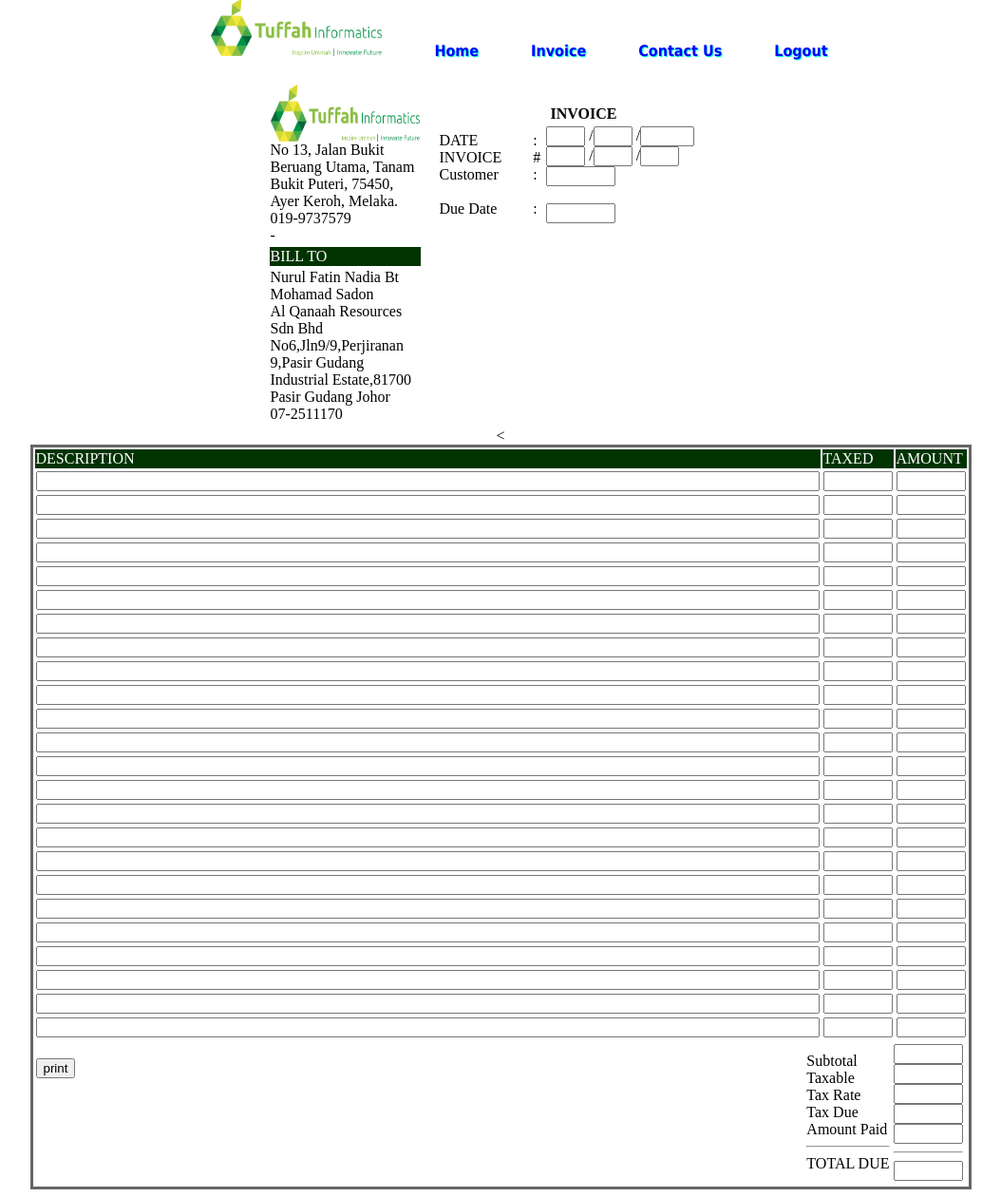
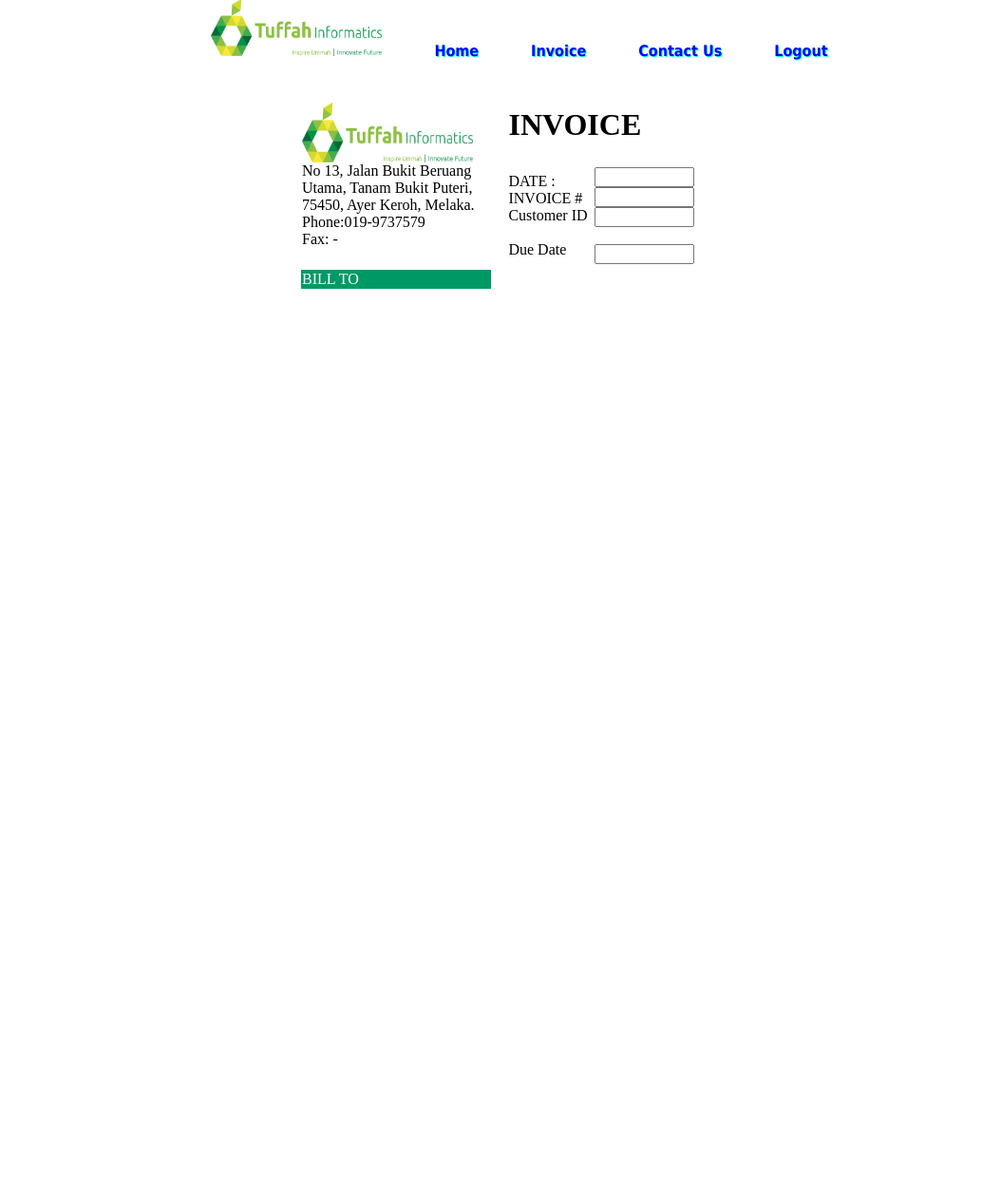
Before and after one commit to umaqgeek/TIS, a PHP site: page /invoice.php in a window 1280 px wide. Shown: the part 17-1277 px from the top of the page at 95% size, without its empty margins (113-1167 px from the left). After the commit the page ends 321 px from the top, so only its background shows below. Run offline with PHP 8.4, Linux system fonts and the light colour scheme.

Commit message:
version 3(invoice) version 4(view)

```diff
--- a/tuffah/index.php
+++ b/tuffah/index.php
@@ -10,7 +10,7 @@ include ('config.php');
 </head>
 
 <body>
-<div id="wrapper">
+<div>
 	<?php include_once("temp_header.php"); ?>
     <br />
     <?php include_once("temp_login.php"); ?>
--- a/tuffah/invoice.php
+++ b/tuffah/invoice.php
@@ -12,201 +12,36 @@
 <body>
 <div align="center" class="main">
   <?php include("temp_nav.php"); ?><br /><br />
-  <div align="center">
-  <form action="" method="POST">
-  	<table align="center">
+<div>
+  	<form action="" method="post">
+    	<table width="424">
         	<tr>
-    <td width="157"><img src="<?php echo $companylogo; ?>" width="157" height="60" /><br />
+            	<td width="203"><img src="<?php echo $companylogo; ?>" width="180" height="63" /><br />
                 	<?php echo $c_address; ?><br />
-                    <?php echo $c_phone; ?><br />
-                    <?php echo $c_fax; ?></td>
+                	Phone:<?php echo $c_phone; ?><br />
+                	Fax:<?php echo $c_fax; ?><br /></td>
                 <td width="10">&nbsp;</td>
-    <td width="270">
-    	<table width="310">
+                <td width="204">
+                	<table width="202" height="80">
                     	<tr>
-    			<td align="center" colspan="3"><b>INVOICE</b><br /></td>
+                       	  <td colspan="2"><strong><h1>INVOICE</h1></strong></td>
                         </tr>
                         <tr>
-    			<td width="32%">DATE<br />
-            		INVOICE<br />
-                	Customer<br /><br />
+                          <td width="108">DATE :<br />
+                          	INVOICE #<br />
+                            Customer ID<br /><br />
                             Due Date</td>
-    			<td width="4%">:<br />
-            		#<br />
-                	:<br /><br />
-                	:</td>
-            	<td width="64%"><input name="" type="text" size="2" />
-            	/<input name="" type="text" size="2" />
-            	/<input name="" type="text" size="4" /><br />
-            	<input name="" type="text" size="2" />
-            	/<input name="" type="text" size="2" />
-            	/<input name="" type="text" size="2" /><br />
-            	<input name="" type="text" size="6" /><br /><br />
-                <input name="" type="text" size="6" /></td>
+                          <td width="60"><input name="" type="text" size="10" /><br />
+                            <input name="" type="text" size="10" /><br />
+                            <input name="" type="text" size="10" /><br /><br />
+                            <input name="" type="text" size="10" /></td>
                         </tr>
                     </table>
-	</td>
             </tr>
             <tr>
-  	<td bgcolor="#003300"><font color="#FFFFFF">BILL TO</font></td>
-  </tr>
-  <tr>
-  <td>Nurul Fatin Nadia Bt Mohamad Sadon<br />
-      Al Qanaah Resources Sdn Bhd<br />
-      No6,Jln9/9,Perjiranan 9,Pasir Gudang Industrial Estate,81700 Pasir Gudang Johor<br />
-      07-2511170</td>
-   </tr>
-   <tr>
-   	<table bordercolor="#666666">
-  		<tr>
-    		<td bgcolor="#003300"><font color="#FFFFFF">DESCRIPTION</font></td>
-    		<td bgcolor="#003300"><font color="#FFFFFF">TAXED</font></td>
-            <td bgcolor="#003300"><font color="#FFFFFF">AMOUNT</font></td>
-  		</tr>
- 		<tr>
-    		<td><input name="" type="text" size="100" /></td>
-    		<td><input name="" type="text" size="6" /></td>
-            <td><input name="" type="text" size="6" /></td>
-  		</tr>
-  		<tr>
-    		<td><input name="" type="text" size="100" /></td>
-    		<td><input name="" type="text" size="6" /></td>
-            <td><input name="" type="text" size="6" /></td>
-  		</tr>
-  		<tr>
-    		<td><input name="" type="text" size="100" /></td>
-    		<td><input name="" type="text" size="6" /></td>
-            <td><input name="" type="text" size="6" /></td>
-  		</tr>
-  		<tr>
-    		<td><input name="" type="text" size="100" /></td>
-    		<td><input name="" type="text" size="6" /></td>
-            <td><input name="" type="text" size="6" /></td>
-  		</tr>
-  		<tr>
-    		<td><input name="" type="text" size="100" /></td>
-    		<td><input name="" type="text" size="6" /></td>
-            <td><input name="" type="text" size="6" /></td>
-  		</tr>
-  		<tr>
-    		<td><input name="" type="text" size="100" /></td>
-    		<td><input name="" type="text" size="6" /></td>
-            <td><input name="" type="text" size="6" /></td>
-  		</tr>
-  		<tr>
-    		<td><input name="" type="text" size="100" /></td>
-    		<td><input name="" type="text" size="6" /></td>
-            <td><input name="" type="text" size="6" /></td>
-  		</tr>
-  		<tr>
-    		<td><input name="" type="text" size="100" /></td>
-    		<td><input name="" type="text" size="6" /></td>
-            <td><input name="" type="text" size="6" /></td>
-  		</tr>
-  		<tr>
-    		<td><input name="" type="text" size="100" /></td>
-    		<td><input name="" type="text" size="6" /></td>
-            <td><input name="" type="text" size="6" /></td>
-  		</tr>
-  		<tr>
-    		<td><input name="" type="text" size="100" /></td>
-    		<td><input name="" type="text" size="6" /></td>
-            <td><input name="" type="text" size="6" /></td>
-  		</tr>
-  		<<tr>
-    		<td><input name="" type="text" size="100" /></td>
-    		<td><input name="" type="text" size="6" /></td>
-            <td><input name="" type="text" size="6" /></td>
-  		</tr>
-  		<tr>
-    		<td><input name="" type="text" size="100" /></td>
-    		<td><input name="" type="text" size="6" /></td>
-            <td><input name="" type="text" size="6" /></td>
-  		</tr>
-  		<tr>
-    		<td><input name="" type="text" size="100" /></td>
-    		<td><input name="" type="text" size="6" /></td>
-            <td><input name="" type="text" size="6" /></td>
-  		</tr>
-  		<tr>
-    		<td><input name="" type="text" size="100" /></td>
-    		<td><input name="" type="text" size="6" /></td>
-            <td><input name="" type="text" size="6" /></td>
-  		</tr>
-  		<tr>
-    		<td><input name="" type="text" size="100" /></td>
-    		<td><input name="" type="text" size="6" /></td>
-            <td><input name="" type="text" size="6" /></td>
-  		</tr>
-  		<tr>
-    		<td><input name="" type="text" size="100" /></td>
-    		<td><input name="" type="text" size="6" /></td>
-            <td><input name="" type="text" size="6" /></td>
-  		</tr>
-  		<tr>
-    		<td><input name="" type="text" size="100" /></td>
-    		<td><input name="" type="text" size="6" /></td>
-            <td><input name="" type="text" size="6" /></td>
-  		</tr>
-  		<tr>
-    		<td><input name="" type="text" size="100" /></td>
-    		<td><input name="" type="text" size="6" /></td>
-            <td><input name="" type="text" size="6" /></td>
-  		</tr>
-  		<tr>
-    		<td><input name="" type="text" size="100" /></td>
-    		<td><input name="" type="text" size="6" /></td>
-            <td><input name="" type="text" size="6" /></td>
-  		</tr>
-  		<tr>
-    		<td><input name="" type="text" size="100" /></td>
-    		<td><input name="" type="text" size="6" /></td>
-            <td><input name="" type="text" size="6" /></td>
-  		</tr>
-  		<tr>
-    		<td><input name="" type="text" size="100" /></td>
-    		<td><input name="" type="text" size="6" /></td>
-            <td><input name="" type="text" size="6" /></td>
-  		</tr>
-  		<tr>
-    		<td><input name="" type="text" size="100" /></td>
-    		<td><input name="" type="text" size="6" /></td>
-            <td><input name="" type="text" size="6" /></td>
-  		</tr>
-  		<tr>
-    		<td><input name="" type="text" size="100" /></td>
-    		<td><input name="" type="text" size="6" /></td>
-            <td><input name="" type="text" size="6" /></td>
-  		</tr>
-  		<tr>
-    		<td><input name="" type="text" size="100" /></td>
-    		<td><input name="" type="text" size="6" /></td>
-            <td><input name="" type="text" size="6" /></td>
-        </tr>
-        <tr>
-        <td colspan="3">
-			<table align="right">
-				<tr>
-					<td>Subtotal<br />
-    					Taxable <br />
-        				Tax Rate <br />
-        				Tax Due <br />
-        				Amount Paid
-       					 <hr />
-        				TOTAL DUE
-     				</td>
-     				<td><input name="" type="text" size="6" /><br />
-    	 				<input name="" type="text" size="6" /><br />
-         				<input name="" type="text" size="6" /><br />
-         				<input name="" type="text" size="6" /><br />
-         				<input name="" type="text" size="6" />
-        <hr />
-         				<input name="" type="text" size="6" />
-      </td>
-</tr>
+            	<td bgcolor="#009966"><font color="#FFFFFF">BILL TO</font></td>
         </table>
-<br />
-<input name="Print" type="button" value="print" /></form>
+  </form>
 </div>
 </body>
 </html>
```
Also changed, not shown: tuffah/login.php (+6 -6 lines). Lines whose indentation alone changed are shown as unchanged.
